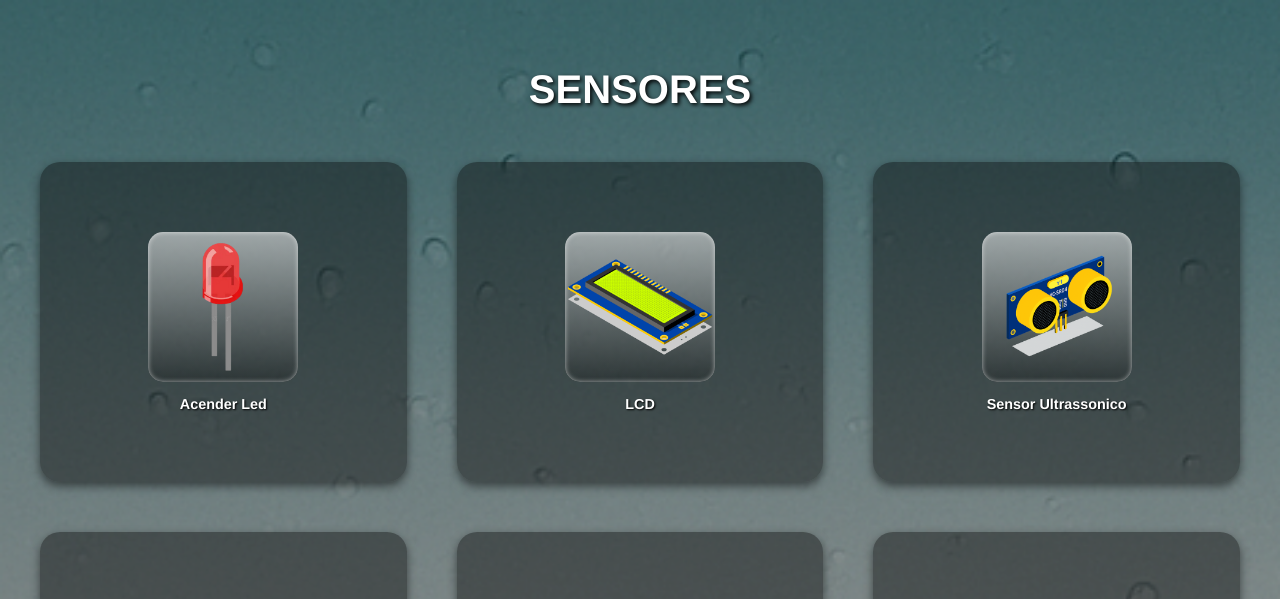
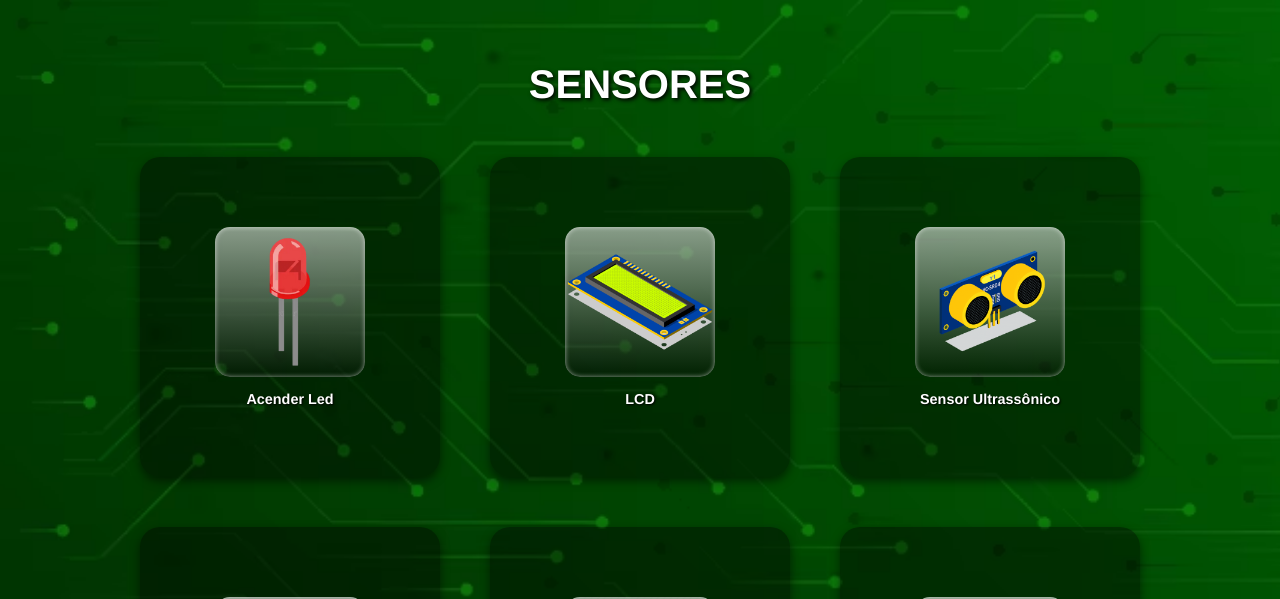
Before and after one commit to RafaelRodrigues17/ArduinoDesing, a Flask app: page /home in a window 1280 px wide. Shown: the top 599 px of the page. Run offline with Flask 3, Linux system fonts and the light colour scheme.

Commit message:
Atualização do código

```diff
--- a/app.py
+++ b/app.py
@@ -1,4 +1,7 @@
 from flask import Flask, render_template
+import database
+
+database.conectar()
 
 app = Flask(__name__)
 app.secret_key = "chave_muito_segura"
--- a/static/styles.css
+++ b/static/styles.css
@@ -15,7 +15,7 @@
 /* Estilo da div principal que envolve todo o conteúdo */
 .container {
   text-align: center; /* Centraliza o texto */
-  padding: 40px; /* Espaçamento interno */
+  padding: 35px; /* Espaçamento interno */
 }
 
 /* Título principal */
@@ -29,9 +29,9 @@
 /* Grade responsiva para organizar os sensores */
 .grid {
   display: grid; /* Ativa o grid layout */
-  grid-template-columns: repeat(auto-fit, minmax(300px, 1fr)); /* Colunas adaptáveis conforme a largura */
+  grid-template-columns: repeat(auto-fit, minmax(250px, 1fr)); /* Colunas adaptáveis conforme a largura */
   gap: 50px; /* Espaço entre os itens */
-  max-width: 1500px; /* Largura máxima do grid */
+  max-width: 1000px; /* Largura máxima do grid */
   margin: 0 auto; /* Centraliza o grid na tela */
 }
 
--- a/templates/home.html
+++ b/templates/home.html
@@ -20,7 +20,7 @@
       </div>
       <div class="icon">
         <img src="static/img/ultrassonico.png" alt="Sensor Ultrassonico">
-        <p>Sensor Ultrassonico</p>
+        <p>Sensor Ultrassônico</p>
       </div>
       <div class="icon">
         <img src="static/img/fotoresistor.png" alt="Fotoresistor">
@@ -31,25 +31,8 @@
         <p>Buzzer</p>
       </div>
       <div class="icon">
-        <img src="pir.png" alt="Sensor PIR">
+        <img src="static/img/pir.png" alt="Sensor PIR">
         <p>Sensor PIR</p>
-      </div>
-      <div class="icon">
-        <img src="mq2.png" alt="Sensor de Gás MQ-2">
-        <p>Sensor MQ-2</p>
-      </div>
-      <div class="icon">
-        <img src="potenciometro.png" alt="Potenciômetro">
-        <p>Potenciômetro</p>
-      </div>
-      <div class="icon">
-        <img src="bmp180.png" alt="Sensor de Pressão BMP180">
-        <p>Sensor BMP180</p>
-      </div>
-      <div class="icon">
-        <img src="joystick.png" alt="Joystick">
-        <p>Joystick</p>
-      </div>
     </div>
   </div>
 </body>
```
Also changed, not shown: database.py (added, +14 -0 lines), arduino.db (added), static/img/background.png, static/img/pir.png (renamed from static/img/ícones aurduino.png).
